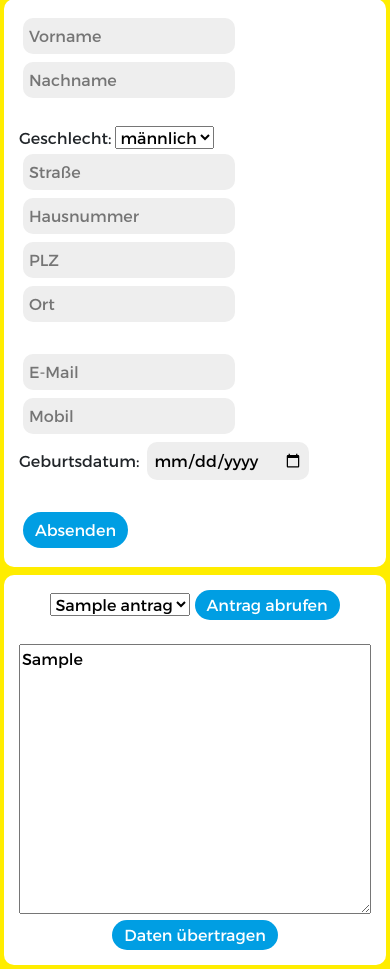
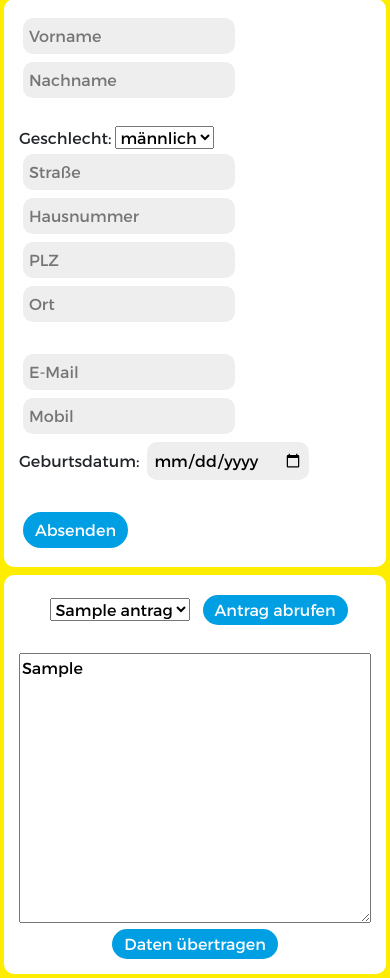
Before and after one commit to Liberale-Gamer/liga_mitglieder, a Flask app: template ligamitglieder/templates/new.html in a window 390 px wide. Shown: the part 137-1115 px from the top of the page. Run offline with Flask 2, Linux system fonts and the light colour scheme; the template is opened without the code that fills it: most values are stand-ins (such as "Sample title", 1, 10 or a date in 2020); some libraries are stand-ins or nearby versions; some web fonts are replaced.

Commit message:
Fix style for mobile devices

```diff
--- a/ligamitglieder/templates/new.html
+++ b/ligamitglieder/templates/new.html
@@ -26,7 +26,7 @@
 
         <div class="col homebox centering">
             <form action="/new" method="post">
-                <select name="antrags_id">
+                <select name="antrags_id" style="margin: 8px;">
                 {% for id, antrag in ids_subjects %}
 		    <option value={{id}} {% if id == antrags_id %} selected {% endif %} >{{antrag}}</option>
                 {% endfor %}
```
